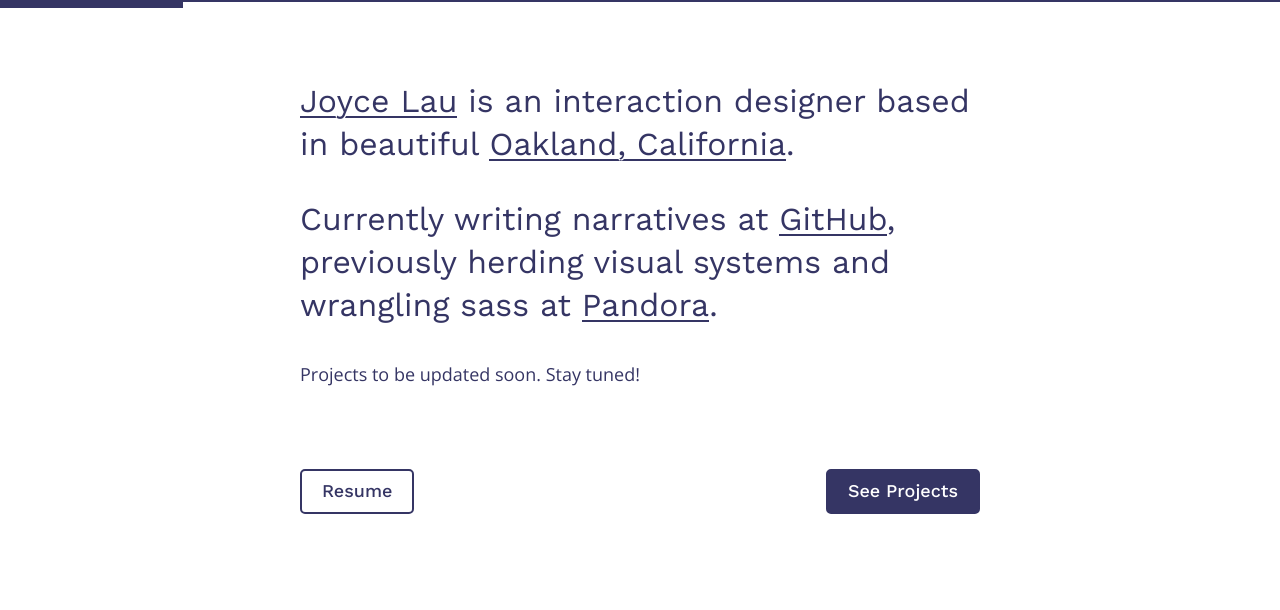
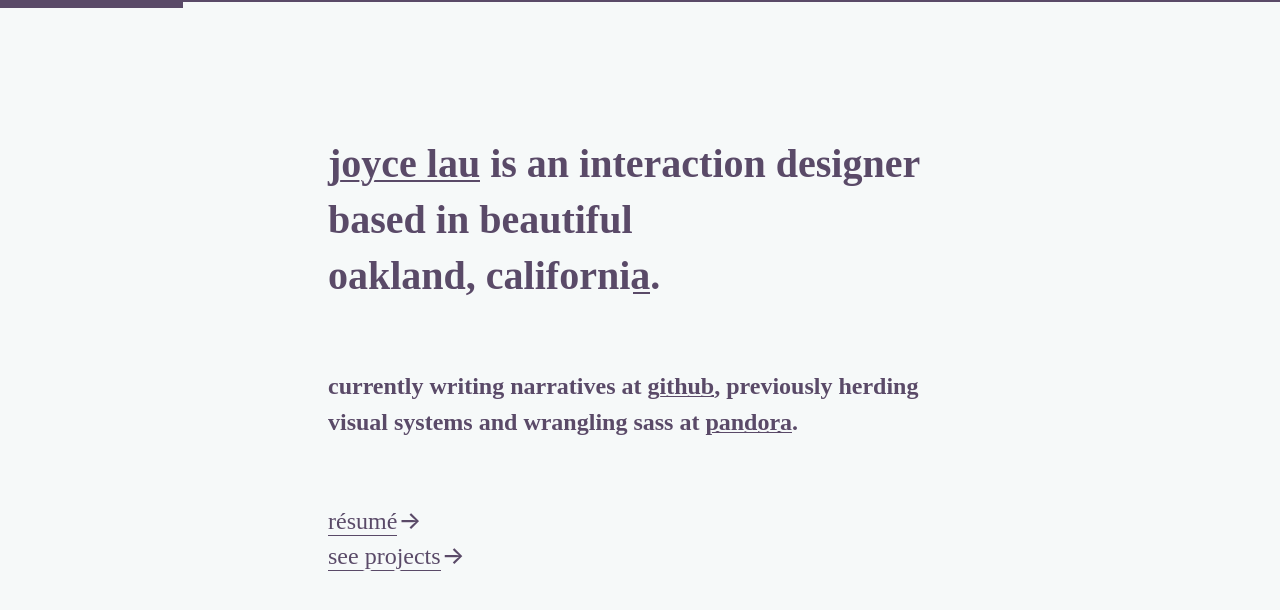
Before and after one commit to ohjoycelau/ohjoycelau.github.io, a React (Create React App) app: page /#/ in a window 1280 px wide. Shown: the top 610 px of the page. Built offline with nearby package versions, Linux system fonts and the light colour scheme.

Commit message:
updating typography and colors

```diff
--- a/src/content/Home.js
+++ b/src/content/Home.js
@@ -6,17 +6,15 @@
 	return (
 		<div>
 			<main>
+				<section className="section-first">
+					<p className="font-h1"><Link to="/Resume">joyce lau</Link> is an interaction designer based in beautiful <a target="blank" href="https://www.google.com/maps/placelists/list/1Txuf3VoxvgevYPY3ZfRVgmjlqcU">oakland,&nbsp;california</a>.</p>
+				</section>
 				<section className="section-default">
-					<p className="font-h1"><Link to="/Resume">Joyce Lau</Link> is an interaction designer based in beautiful <a target="blank" href="https://www.google.com/maps/placelists/list/1Txuf3VoxvgevYPY3ZfRVgmjlqcU">Oakland,&nbsp;California</a>.</p>
-					<p className="font-h1">Currently writing narratives at <a href="http://github.com" target="blank">GitHub</a>, previously herding visual systems and wrangling sass at <a target="blank" href="https://pandora.com">Pandora</a>.</p>
-					<p className="font-body">Projects to be updated soon. Stay tuned!</p>
-
+					<p className="font-h2">currently writing narratives at <a href="http://github.com" target="blank">github</a>, previously herding visual systems and wrangling sass at <a target="blank" href="https://pandora.com">pandora</a>.</p>
 				</section>
-				<section className="section-full">
-					<section className="section-default section-nav padmar-0">
-						<Link className="button" to="/Resume">Resume</Link>
-						<Link className="button button-inverted" to="/Pandora-10ft">See Projects</Link>
-					</section>
+				<section className="section-default">
+					<Link className="button button-right" to="/Resume">résumé</Link><br/>
+					<Link className="button button-right" to="/Pandora-10ft">see projects</Link>
 				</section>
 			</main>
 		</div>
--- a/src/stylesheets/css/main.css
+++ b/src/stylesheets/css/main.css
@@ -1,17 +1,18 @@
-@import url("https://fonts.googleapis.com/css?family=Open+Sans:400,700");
-@import url("https://fonts.googleapis.com/css?family=Work+Sans:400,500");
-@import url("https://fonts.googleapis.com/css?family=Oxygen:400,700");
+@charset "UTF-8";
+@import url("https://fonts.googleapis.com/css?family=Barlow:400,400i");
+@import url("https://fonts.googleapis.com/css?family=Noto+Serif+JP:900");
 html {
-  font-size: 62.5%; }
+  font-size: 62.5%;
+  background-color: #F6F9F9; }
 
 html, body {
   padding: 0;
   margin: 0;
-  font-family: "Open Sans", "Helvetica", "Arial", sans-serif;
-  font-weight: 400;
-  color: #353564;
+  font-family: "Barlow", "Helvetica", "Arial", sans-serif;
+  color: #5A4A68;
   -webkit-font-smoothing: antialiased;
-  -moz-osx-font-smoothing: greyscale; }
+  -moz-osx-font-smoothing: grayscale;
+  font-smooth: always; }
 
 h1, h2, h3, h4, h5, h6 {
   margin: 0;
@@ -21,7 +22,13 @@
   line-height: inherit; }
 
 ul {
-  margin: 0 auto; }
+  margin: 0 auto;
+  list-style: none; }
+  ul li::before {
+    content: '―';
+    display: inline-block;
+    width: 1.25em;
+    margin-left: -1.25em; }
 
 p {
   margin: 3.2rem 0; }
@@ -29,74 +36,55 @@
 a {
   text-decoration: none;
   position: relative;
-  text-shadow: -0.1rem 0.1rem white, 0.1rem -0.1rem white, -0.1rem -0.1rem white, 0.1rem 0.1rem white; }
+  text-shadow: 0em -0.07em #F6F9F9, 0em 0.07em #F6F9F9, -0.07em -0.04em #F6F9F9, -0.07em 0.015em #F6F9F9, -0.07em 0.07em #F6F9F9, 0.04em -0.04em #F6F9F9, 0.04em 0.07em #F6F9F9, 0.04em 0.015em #F6F9F9; }
   a:link, a:visited {
-    color: #353564; }
+    color: #5A4A68; }
   a:hover, a:active {
-    color: #353564; }
+    color: #5A4A68; }
   a:before {
     content: "";
     z-index: -1;
     position: absolute;
-    bottom: 0.25rem;
+    bottom: 0.1em;
     left: 0;
     width: 100%;
     height: 0.05em;
-    background-color: #353564; }
+    background-color: #5A4A68; }
 
 .button {
+  display: inline-block;
+  position: relative;
+  line-height: 1.45em;
+  font-family: "Noto Serif JP Black", "Times New Roman", serif;
+  font-size: 2.4rem;
+  font-weight: 500;
+  text-decoration: none;
   text-decoration: none;
   position: relative;
-  text-shadow: -0.1rem 0.1rem transparent, 0.1rem -0.1rem transparent, -0.1rem -0.1rem transparent, 0.1rem 0.1rem transparent;
-  display: inline-block;
-  padding: 0 2rem 0.1rem;
-  height: 4rem;
-  line-height: 4rem;
-  font-family: "Work Sans", "Open Sans", "Helvetica", "Arial", sans-serif;
-  font-size: 1.8rem;
-  font-weight: 500;
-  text-decoration: none; }
+  text-shadow: 0em -0.07em #F6F9F9, 0em 0.07em #F6F9F9, -0.07em -0.04em #F6F9F9, -0.07em 0.015em #F6F9F9, -0.07em 0.07em #F6F9F9, 0.04em -0.04em #F6F9F9, 0.04em 0.07em #F6F9F9, 0.04em 0.015em #F6F9F9; }
   .button:before {
     content: "";
     z-index: -1;
     position: absolute;
-    bottom: 0.25rem;
+    bottom: 0.1em;
     left: 0;
     width: 100%;
     height: 0.05em;
-    background-color: transparent; }
-  .button:link, .button:visited {
-    color: #353564;
-    background-color: transparent;
-    border: 2px solid #353564;
-    border-radius: 0.5rem; }
-  .button:hover, .button:active {
-    color: white;
-    background-color: #353564;
-    border: 2px solid #353564; }
+    background-color: #5A4A68; }
 
-.button-inverted {
-  text-decoration: none;
-  position: relative;
-  text-shadow: -0.1rem 0.1rem transparent, 0.1rem -0.1rem transparent, -0.1rem -0.1rem transparent, 0.1rem 0.1rem transparent; }
-  .button-inverted:before {
-    content: "";
-    z-index: -1;
-    position: absolute;
-    bottom: 0.25rem;
-    left: 0;
-    width: 100%;
-    height: 0.05em;
-    background-color: transparent; }
-  .button-inverted:link, .button-inverted:visited {
-    color: white;
-    background-color: #353564;
-    border: 2px solid #353564;
-    border-radius: 0.5rem; }
-  .button-inverted:hover, .button-inverted:active {
-    color: #353564;
-    background-color: transparent;
-    border: 2px solid #353564; }
+.button-left:after {
+  content: "←";
+  font-family: -apple-system, BlinkMacSystemFont, 'Times New Roman';
+  position: absolute;
+  top: 0;
+  right: -1em; }
+
+.button-right:after {
+  content: "→";
+  font-family: -apple-system, BlinkMacSystemFont, 'Times New Roman';
+  position: absolute;
+  top: 0;
+  right: -1em; }
 
 img {
   width: 100%;
@@ -109,30 +97,32 @@
   margin-bottom: 3.2rem; }
 
 .font-h1 {
-  font-family: "Work Sans", "Open Sans", "Helvetica", "Arial", sans-serif;
-  font-size: 3.2rem;
-  line-height: 4.3rem; }
+  font-family: "Noto Serif JP Black", "Times New Roman", serif;
+  font-size: 4rem;
+  line-height: 1.4em;
+  font-weight: 900; }
 
 .font-h2 {
-  font-family: "Open Sans", "Helvetica", "Arial", sans-serif;
+  font-family: "Noto Serif JP Black", "Times New Roman", serif;
   font-size: 2.4rem;
-  line-height: 3.4rem; }
+  line-height: 1.5em;
+  font-weight: 900; }
 
 .font-body {
-  font-family: "Open Sans", "Helvetica", "Arial", sans-serif;
-  font-size: 1.8rem;
-  line-height: 3rem; }
+  font-family: "Barlow", "Helvetica", "Arial", sans-serif;
+  font-size: 2rem;
+  line-height: 1.5em; }
 
 .font-caption {
-  font-family: "Open Sans", "Helvetica", "Arial", sans-serif;
+  font-family: "Barlow", "Helvetica", "Arial", sans-serif;
   font-size: 1.2rem;
   line-height: 3rem;
   display: block; }
 
-.section-default, .section-last {
-  max-width: 68rem;
+.section-default, .section-first, .section-last {
+  max-width: 62.4rem;
   width: 90%;
-  margin: 8rem auto; }
+  margin: 6.4rem auto; }
 
 .section-full {
   width: 100%;
@@ -140,6 +130,9 @@
   flex-direction: column;
   justify-content: center;
   align-items: center; }
+
+.section-first {
+  padding: 4rem 0 0; }
 
 .section-last {
   padding: 0 0 16rem; }
@@ -207,7 +200,7 @@
     font-size: 0;
     display: block;
     box-sizing: border-box;
-    border-top: 0.25rem solid #353564; }
+    border-top: 0.25rem solid #5A4A68; }
 
 #meter {
   z-index: 999;
@@ -217,7 +210,7 @@
   width: calc( 100% / 7);
   min-width: calc( 100% / 7);
   min-height: 0.75rem;
-  background-color: #353564;
+  background-color: #5A4A68;
   transition: left 200ms; }
 
 /* ATV.js */
--- a/src/stylesheets/sass/main.sass
+++ b/src/stylesheets/sass/main.sass
@@ -1,19 +1,24 @@
-@import url('https://fonts.googleapis.com/css?family=Open+Sans:400,700')
-@import url('https://fonts.googleapis.com/css?family=Work+Sans:400,500')
-@import url('https://fonts.googleapis.com/css?family=Oxygen:400,700')
+// @import url('https://fonts.googleapis.com/css?family=Open+Sans:400,700')
+// @import url('https://fonts.googleapis.com/css?family=Work+Sans:400,500')
+// @import url('https://fonts.googleapis.com/css?family=Oxygen:400,700')
+@import url('https://fonts.googleapis.com/css?family=Barlow:400,400i')
+@import url('https://fonts.googleapis.com/css?family=Noto+Serif+JP:900')
 
-$font-body: 'Open Sans', 'Helvetica', 'Arial', sans-serif
-$font-heading: 'Work Sans', 'Open Sans', 'Helvetica', 'Arial', sans-serif
-$font-xl: 3.2rem
+$font-body: 'Barlow', 'Helvetica', 'Arial', sans-serif
+$font-heading: 'Noto Serif JP Black', 'Times New Roman', serif
+$font-xl: 4.0rem
 $font-l: 2.4rem
-$font-m: 1.8rem
+$font-m: 2.0rem
 $font-s: 1.2rem
 
-$width-default: 68rem
+$width-default: 62.4rem
 $width-wide: 90rem
 
-$color-midnightBlue: #353564
-$color-primary: $color-midnightBlue
+$color-whiteTeal: #F6F9F9
+$color-purpleBlue: #5A4A68
+$color-background: $color-whiteTeal
+$color-primary: $color-purpleBlue
+
 
 $nav-pages: 7
 
@@ -27,15 +32,15 @@
 		color: $link
 	&:hover, &:active
 		color: $hover
-@mixin underline($foreground, $background: white)
+@mixin underline($foreground, $background: $color-background)
 	text-decoration: none
 	position: relative
-	text-shadow: -0.1rem 0.1rem $background, 0.1rem -0.1rem $background, -0.1rem -0.1rem $background, 0.1rem 0.1rem $background
+	text-shadow: 0em -0.07em $background, 0em 0.07em $background, -0.07em -0.04em $background, -0.07em 0.015em $background, -0.07em 0.07em $background, 0.04em -0.04em $background, 0.04em 0.07em $background, 0.04em 0.015em $background
 	&:before
 		content: ""
 		z-index: -1
 		position: absolute
-		bottom: 0.25rem
+		bottom: 0.1em
 		left: 0
 		width: 100%
 		height: 0.05em
@@ -55,14 +60,15 @@
 
 html
 	font-size: 62.5%
+	background-color: $color-background
 html, body
 	padding: 0
 	margin: 0
 	font-family: $font-body
-	font-weight: 400
 	color: $color-primary
 	-webkit-font-smoothing: antialiased
-	-moz-osx-font-smoothing: greyscale
+	-moz-osx-font-smoothing: grayscale
+	font-smooth: always;
 h1, h2, h3, h4, h5, h6
 	margin: 0
 	padding: 0
@@ -71,23 +77,39 @@
 	line-height: inherit
 ul
 	margin: 0 auto
+	list-style: none
+	li::before
+		content: '―'
+		display: inline-block
+		width: 1.25em
+		margin-left: -1.25em
 p
 	margin: 3.2rem 0
 a
 	@include link($color-primary, $color-primary)
 	@include underline($color-primary)
 .button
-	@include button($color-primary, transparent, white, $color-primary)
 	display: inline-block
-	padding: 0 2rem 0.1rem
-	height: 4rem
-	line-height: 4rem
+	position: relative
+	line-height: 1.45em
 	font-family: $font-heading
-	font-size: $font-m
+	font-size: $font-l
 	font-weight: 500
 	text-decoration: none
-.button-inverted
-	@include button(white, $color-primary, $color-primary, transparent, $color-primary)
+	@include underline($color-primary)
+@mixin arrow
+	font-family: -apple-system, BlinkMacSystemFont, 'Times New Roman'
+	position: absolute
+	top: 0
+	right: -1em
+.button-left
+	&:after
+		content: "←"
+		@include arrow
+.button-right
+	&:after
+		content: "→"
+		@include arrow
 img
 	width: 100%
 	height: auto
@@ -100,15 +122,17 @@
 .font-h1
 	font-family: $font-heading
 	font-size: $font-xl
-	line-height: 4.3rem
+	line-height: 1.4em
+	font-weight: 900
 .font-h2
-	font-family: $font-body
+	font-family: $font-heading
 	font-size: $font-l
-	line-height: 3.4rem
+	line-height: 1.5em
+	font-weight: 900
 .font-body
 	font-family: $font-body
 	font-size: $font-m
-	line-height: 3rem
+	line-height: 1.5em
 .font-caption
 	font-family: $font-body
 	font-size: $font-s
@@ -120,7 +144,7 @@
 .section-default
 	max-width: $width-default
 	width: 90%
-	margin: 8rem auto
+	margin: 6.4rem auto
 .section-full
 	width: 100%
 	// margin: 8rem auto
@@ -128,6 +152,9 @@
 	flex-direction: column
 	justify-content: center
 	align-items: center
+.section-first
+	@extend .section-default
+	padding: 4rem 0 0
 .section-last
 	@extend .section-default
 	padding: 0 0 16rem
```
